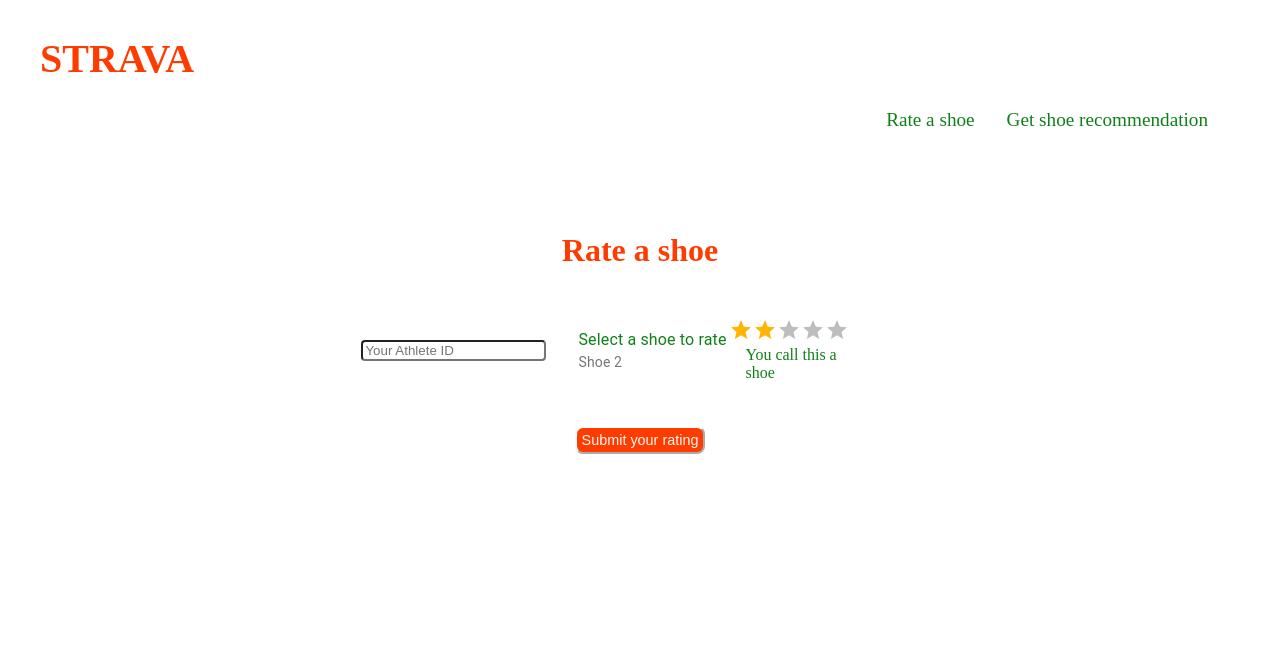
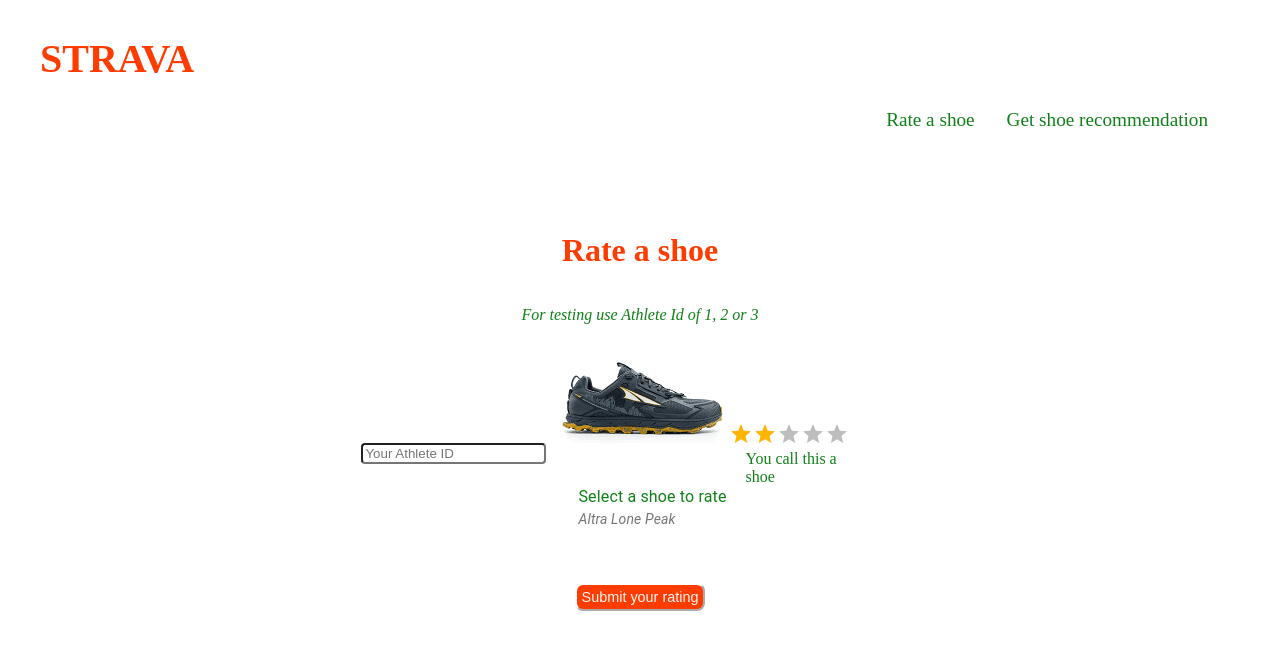
Before and after one commit to RobotMermaid/StravaFE, a React app: page / in a window 1280 px wide. Shown: the top 650 px of the page. Built offline with nearby package versions, Linux system fonts and the light colour scheme.

Commit message:
rate shoe with image

```diff
--- a/src/components/Rating/Rating.css
+++ b/src/components/Rating/Rating.css
@@ -18,6 +18,11 @@
 }
 h2 {
   font-size: 1.5rem;
+}
+p {
+  font-size: 1rem;
+  color: rgb(15, 128, 24);
+  font-style: italic;
 }
 .inputs {
   padding: 1rem;
--- a/src/components/Rating/Rating.jsx
+++ b/src/components/Rating/Rating.jsx
@@ -9,6 +9,8 @@
 import Menu from '@material-ui/core/Menu';
 import MenuItem from '@material-ui/core/MenuItem';
 import { rateShoe } from '../Services/API';
+import img from '../../Assets/salomon_supercross.png';
+import findShoeImg from '../Services/shoeImg';
 
 const Rating = () => {
   const [athleteID, setAthleteID] = useState(null);
@@ -19,11 +21,16 @@
   const [stars, setStars] = React.useState(2);
   const [hover, setHover] = React.useState(-1);
   const [rated, setRated] = useState(false);
+  // let img = findShoeImg(options[selectedIndex]);
+let img;
   const options = [
-    'Shoe 1',
-    'Shoe 2',
-    'Shoe 3',
-    'Shoe 4',
+    'Nike Zoom',
+    'Altra Lone Peak',
+    'Brooks Ghost',
+    'Salomon Supercross',
+    'Brooks Cascadia',
+    'Salomon Ultra Pro',
+    'Nike Pegasus'
   ];
   const handleClickListItem = (event) => {
     setAnchorEl(event.currentTarget);
@@ -34,6 +41,8 @@
     setSelectedIndex(index);
     setAnchorEl(null);
   };
+  img = findShoeImg(options[selectedIndex]);
+
   const handleClose = () => {
     setAnchorEl(null);
   };
@@ -58,10 +67,12 @@
   return (
     <div className={styles.Rating}>
       <h1 className={styles.h1}>Rate a shoe</h1>
+      <p>For testing use Athlete Id of 1, 2 or 3</p>
       <form>
       <input data-testid="athleteID"
       type="text" value={athleteID} onChange={({ target }) => setAthleteID(target.value)} placeholder="Your Athlete ID"/>
       <div className={styles.inputs}>
+      <img src={img} />
         <List component="nav" aria-label="Shoes">
         <ListItem
           button
--- /dev/null
+++ b/src/components/Services/shoeImg.jsx
@@ -0,0 +1,34 @@
+import altra from '../../Assets/Altra.png';
+import casc from '../../Assets/Brooks_Cascadia.png';
+import ghost from '../../Assets/brooks_ghost.png';
+import pegasus from '../../Assets/nike_pegasus.png';
+import zoom from '../../Assets/nike_zoom.png';
+import pro from '../../Assets/salomon_pro.png';
+import super_cross from '../../Assets/salomon_supercross.png';
+
+const findShoeImg = (shoe_model) => {
+  let img;
+  if(shoe_model === 'Brooks Ghost'){
+    img = ghost
+  }
+  if(shoe_model === 'Nike Zoom'){
+    img = zoom
+  }
+  if(shoe_model === 'Altra Lone Peak'){
+    img = altra
+  }
+  if(shoe_model === 'Salomon Supercross'){
+    img = super_cross
+  }
+  if(shoe_model === 'Brooks Cascadia'){
+    img = casc
+  }
+  if(shoe_model === 'Nike Pegasus'){
+    img = pegasus
+  }
+  if(shoe_model === 'Salomon Ultra Pro'){
+    img = pro
+  }
+  return img;
+}
+export default findShoeImg;
--- a/src/components/ShoeDetail/ShoeDetail.jsx
+++ b/src/components/ShoeDetail/ShoeDetail.jsx
@@ -1,36 +1,38 @@
 import React  from 'react';
 import PropTypes from 'prop-types';
-import altra from '../../Assets/Altra.png';
-import casc from '../../Assets/Brooks_Cascadia.png';
-import ghost from '../../Assets/brooks_ghost.png';
-import pegasus from '../../Assets/nike_pegasus.png';
-import zoom from '../../Assets/nike_zoom.png';
-import pro from '../../Assets/salomon_pro.png';
-import super_cross from '../../Assets/salomon_supercross.png';
+// import altra from '../../Assets/Altra.png';
+// import casc from '../../Assets/Brooks_Cascadia.png';
+// import ghost from '../../Assets/brooks_ghost.png';
+// import pegasus from '../../Assets/nike_pegasus.png';
+// import zoom from '../../Assets/nike_zoom.png';
+// import pro from '../../Assets/salomon_pro.png';
+// import super_cross from '../../Assets/salomon_supercross.png';
+import findShoeImg from '../Services/shoeImg';
 
 const RecShoe = ({ model, terrain, durable_miles, avg_stars, shoes_id, img_src }) =>  {
-  let img;
-  if(img_src === 'Brooks Ghost'){
-    img = ghost
-  }
-  if(img_src === 'Nike Zoom'){
-    img = zoom
-  }
-  if(img_src === 'Altra Lone Peak'){
-    img = altra
-  }
-  if(img_src === 'Salomon Supercross'){
-    img = super_cross
-  }
-  if(img_src === 'Brooks Cascadia'){
-    img = casc
-  }
-  if(img_src === 'Nike Pegasus'){
-    img = pegasus
-  }
-  if(img_src === 'Salomon Ultra Pro'){
-    img = pro
-  }
+  // let img;
+  let img = findShoeImg(img_src);
+  // if(img_src === 'Brooks Ghost'){
+  //   img = ghost
+  // }
+  // if(img_src === 'Nike Zoom'){
+  //   img = zoom
+  // }
+  // if(img_src === 'Altra Lone Peak'){
+  //   img = altra
+  // }
+  // if(img_src === 'Salomon Supercross'){
+  //   img = super_cross
+  // }
+  // if(img_src === 'Brooks Cascadia'){
+  //   img = casc
+  // }
+  // if(img_src === 'Nike Pegasus'){
+  //   img = pegasus
+  // }
+  // if(img_src === 'Salomon Ultra Pro'){
+  //   img = pro
+  // }
   return (
   <section>
     <h3>{model}</h3>
```
